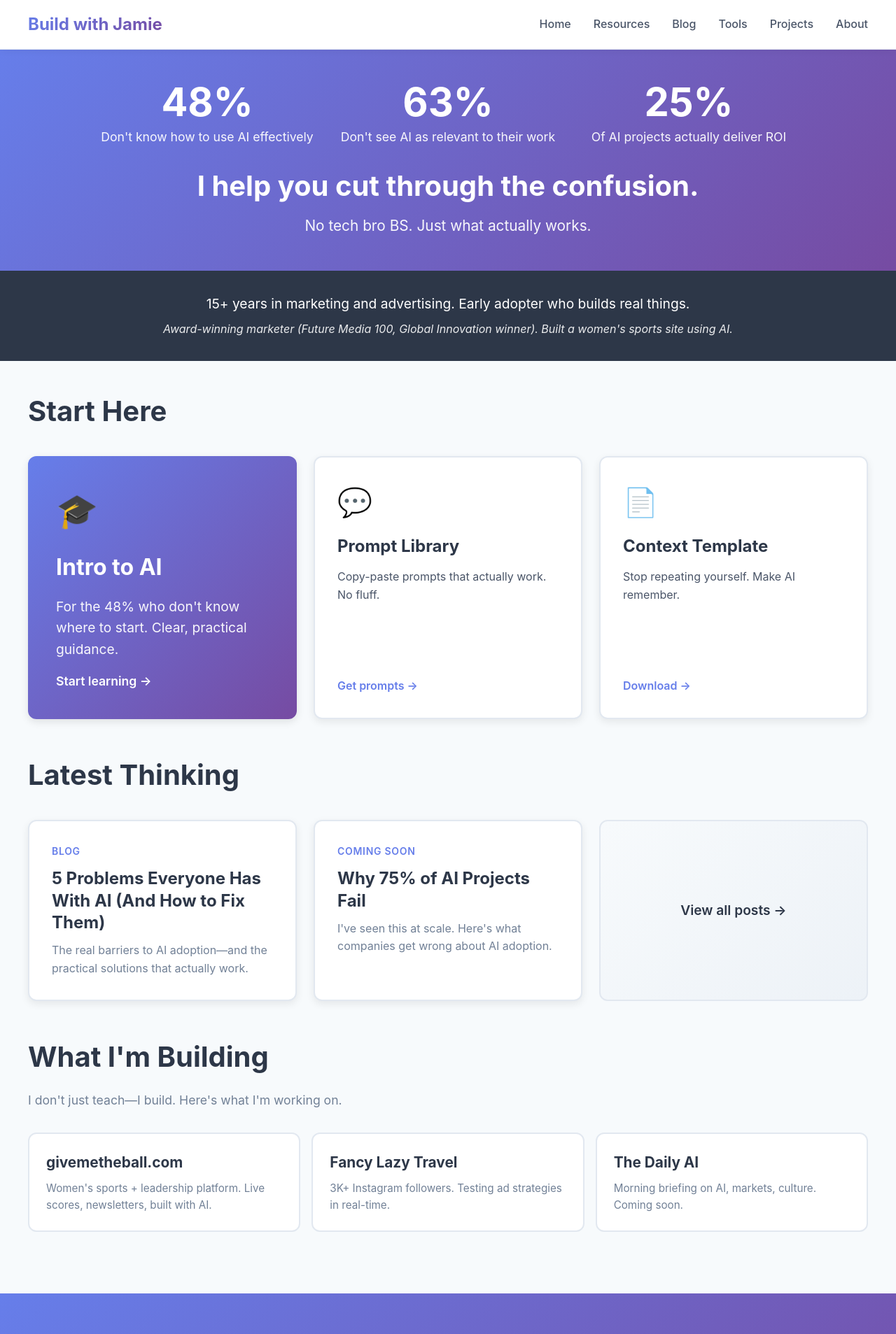
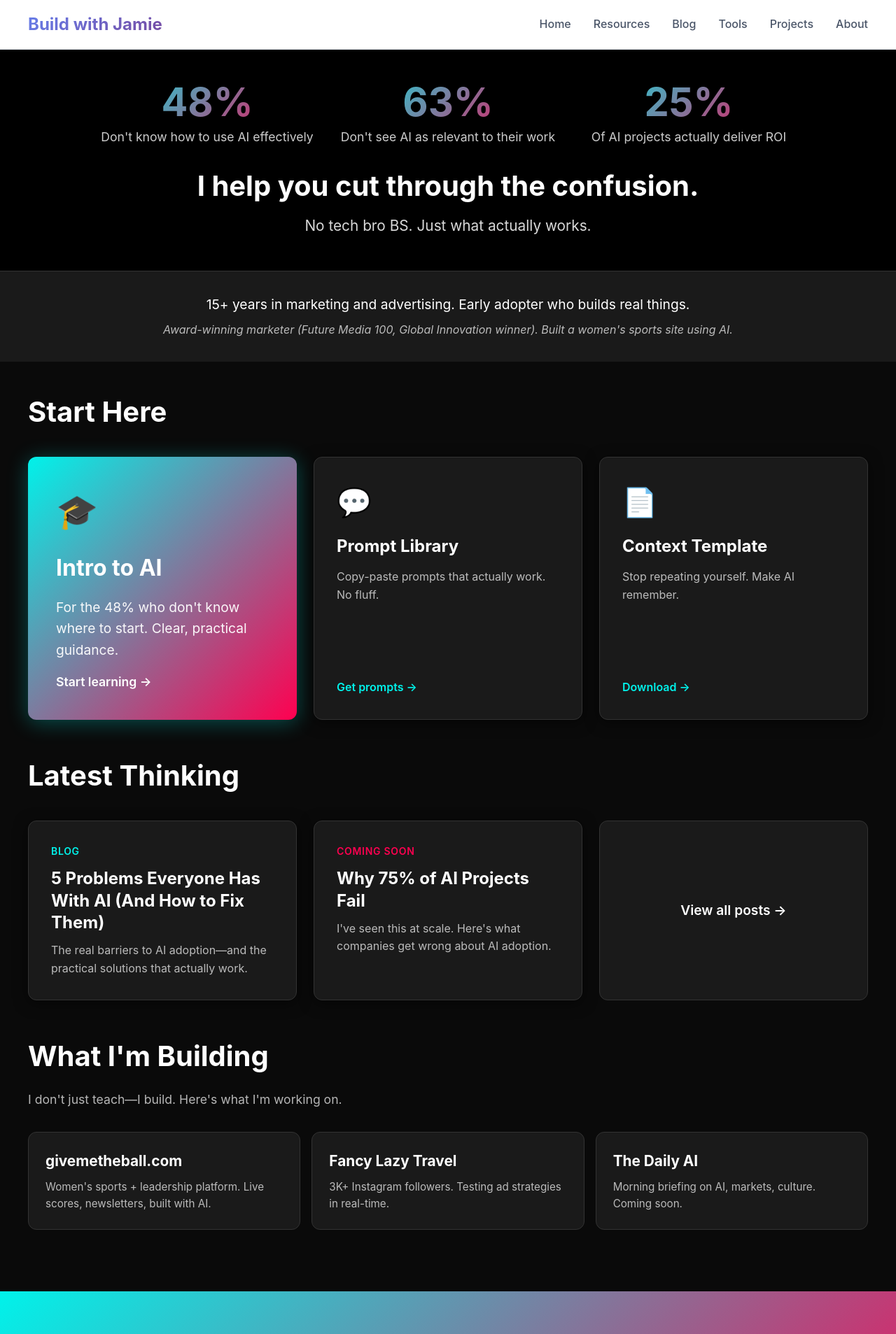
Before and after one commit to givemetheballai-debug/Buildwithjamie, a Next.js app: page / in a window 1280 px wide. Shown: the top 1907 px of the page at 70% size. Built offline with nearby package versions, Linux system fonts and the light colour scheme.

Commit message:
Update page.js

```diff
--- a/app/page.js
+++ b/app/page.js
@@ -8,11 +8,11 @@ export default function Home() {
     <>
       <Navigation />
 
-      {/* Stats Hero Section */}
+      {/* Stats Hero Section - Black + Neon */}
       <div style={{
         marginTop: '70px',
         padding: '3rem 2rem',
-        background: 'linear-gradient(135deg, #667eea 0%, #764ba2 100%)',
+        background: '#000000',
         color: 'white',
         textAlign: 'center'
       }}>
@@ -24,46 +24,73 @@ export default function Home() {
             marginBottom: '2rem'
           }}>
             <div>
-              <h2 style={{fontSize: '3.5rem', fontWeight: '700', marginBottom: '0.5rem', lineHeight: '1'}}>48%</h2>
-              <p style={{fontSize: '1.1rem', opacity: '0.95'}}>Don't know how to use AI effectively</p>
+              <h2 style={{
+                fontSize: '3.5rem',
+                fontWeight: '700',
+                marginBottom: '0.5rem',
+                lineHeight: '1',
+                background: 'linear-gradient(135deg, #00f2ea 0%, #ff0050 100%)',
+                WebkitBackgroundClip: 'text',
+                WebkitTextFillColor: 'transparent',
+                backgroundClip: 'text'
+              }}>48%</h2>
+              <p style={{fontSize: '1.1rem', opacity: '0.8'}}>Don't know how to use AI effectively</p>
             </div>
             <div>
-              <h2 style={{fontSize: '3.5rem', fontWeight: '700', marginBottom: '0.5rem', lineHeight: '1'}}>63%</h2>
-              <p style={{fontSize: '1.1rem', opacity: '0.95'}}>Don't see AI as relevant to their work</p>
+              <h2 style={{
+                fontSize: '3.5rem',
+                fontWeight: '700',
+                marginBottom: '0.5rem',
+                lineHeight: '1',
+                background: 'linear-gradient(135deg, #00f2ea 0%, #ff0050 100%)',
+                WebkitBackgroundClip: 'text',
+                WebkitTextFillColor: 'transparent',
+                backgroundClip: 'text'
+              }}>63%</h2>
+              <p style={{fontSize: '1.1rem', opacity: '0.8'}}>Don't see AI as relevant to their work</p>
             </div>
             <div>
-              <h2 style={{fontSize: '3.5rem', fontWeight: '700', marginBottom: '0.5rem', lineHeight: '1'}}>25%</h2>
-              <p style={{fontSize: '1.1rem', opacity: '0.95'}}>Of AI projects actually deliver ROI</p>
+              <h2 style={{
+                fontSize: '3.5rem',
+                fontWeight: '700',
+                marginBottom: '0.5rem',
+                lineHeight: '1',
+                background: 'linear-gradient(135deg, #00f2ea 0%, #ff0050 100%)',
+                WebkitBackgroundClip: 'text',
+                WebkitTextFillColor: 'transparent',
+                backgroundClip: 'text'
+              }}>25%</h2>
+              <p style={{fontSize: '1.1rem', opacity: '0.8'}}>Of AI projects actually deliver ROI</p>
             </div>
           </div>
 
           <h1 style={{fontSize: '2.5rem', fontWeight: '700', marginBottom: '1rem', lineHeight: '1.2'}}>
             I help you cut through the confusion.
           </h1>
-          <p style={{fontSize: '1.3rem', opacity: '0.95', lineHeight: '1.6'}}>
+          <p style={{fontSize: '1.3rem', opacity: '0.85', lineHeight: '1.6'}}>
             No tech bro BS. Just what actually works.
           </p>
         </div>
       </div>
 
       {/* Credibility Strip */}
-      <section style={{padding: '2rem', background: '#2d3748', color: 'white', textAlign: 'center'}}>
+      <section style={{padding: '2rem', background: '#1a1a1a', color: 'white', textAlign: 'center', borderTop: '1px solid #333'}}>
         <div style={{maxWidth: '900px', margin: '0 auto'}}>
           <p style={{fontSize: '1.2rem', lineHeight: '1.6', marginBottom: '0.5rem'}}>
             15+ years in marketing and advertising. Early adopter who builds real things.
           </p>
-          <p style={{fontSize: '1rem', fontStyle: 'italic', opacity: '0.9'}}>
+          <p style={{fontSize: '1rem', fontStyle: 'italic', opacity: '0.7'}}>
             Award-winning marketer (Future Media 100, Global Innovation winner). Built a women's sports site using AI.
           </p>
         </div>
       </section>
 
       {/* Main Content - Bento Grid */}
-      <section style={{padding: '2.5rem 2rem', background: '#f7fafc'}}>
+      <section style={{padding: '2.5rem 2rem', background: '#0a0a0a'}}>
         <div style={{maxWidth: '1200px', margin: '0 auto'}}>
 
           {/* Featured Resources - Bento Style */}
-          <h2 style={{fontSize: '2.5rem', fontWeight: '700', marginBottom: '2rem', color: '#2d3748'}}>
+          <h2 style={{fontSize: '2.5rem', fontWeight: '700', marginBottom: '2rem', color: 'white'}}>
             Start Here
           </h2>
 
@@ -76,7 +103,7 @@ export default function Home() {
             {/* Intro to AI - Large Block */}
             <a href="/resources/explainers" style={{
               padding: '2.5rem',
-              background: 'linear-gradient(135deg, #667eea 0%, #764ba2 100%)',
+              background: 'linear-gradient(135deg, #00f2ea 0%, #ff0050 100%)',
               color: 'white',
               borderRadius: '12px',
               textDecoration: 'none',
@@ -85,15 +112,15 @@ export default function Home() {
               justifyContent: 'space-between',
               minHeight: '280px',
               transition: 'transform 0.2s, box-shadow 0.2s',
-              boxShadow: '0 4px 12px rgba(0,0,0,0.1)'
+              boxShadow: '0 4px 30px rgba(0, 242, 234, 0.3)'
             }}
             onMouseOver={(e) => {
               e.currentTarget.style.transform = 'translateY(-4px)';
-              e.currentTarget.style.boxShadow = '0 8px 24px rgba(0,0,0,0.15)';
+              e.currentTarget.style.boxShadow = '0 8px 40px rgba(0, 242, 234, 0.5)';
             }}
             onMouseOut={(e) => {
               e.currentTarget.style.transform = 'translateY(0)';
-              e.currentTarget.style.boxShadow = '0 4px 12px rgba(0,0,0,0.1)';
+              e.currentTarget.style.boxShadow = '0 4px 30px rgba(0, 242, 234, 0.3)';
             }}>
               <div>
                 <div style={{fontSize: '3rem', marginBottom: '1rem'}}>🎓</div>
@@ -108,70 +135,74 @@ export default function Home() {
             {/* Prompt Library */}
             <a href="/resources/prompts" style={{
               padding: '2rem',
-              background: 'white',
-              color: '#2d3748',
+              background: '#1a1a1a',
+              color: 'white',
               borderRadius: '12px',
               textDecoration: 'none',
               display: 'flex',
               flexDirection: 'column',
               justifyContent: 'space-between',
               transition: 'transform 0.2s, box-shadow 0.2s',
-              boxShadow: '0 4px 12px rgba(0,0,0,0.08)',
-              border: '2px solid #e2e8f0'
+              boxShadow: '0 4px 20px rgba(0,0,0,0.5)',
+              border: '1px solid #333'
             }}
             onMouseOver={(e) => {
               e.currentTarget.style.transform = 'translateY(-4px)';
-              e.currentTarget.style.boxShadow = '0 8px 24px rgba(0,0,0,0.12)';
+              e.currentTarget.style.boxShadow = '0 8px 30px rgba(255, 0, 80, 0.3)';
+              e.currentTarget.style.borderColor = '#ff0050';
             }}
             onMouseOut={(e) => {
               e.currentTarget.style.transform = 'translateY(0)';
-              e.currentTarget.style.boxShadow = '0 4px 12px rgba(0,0,0,0.08)';
+              e.currentTarget.style.boxShadow = '0 4px 20px rgba(0,0,0,0.5)';
+              e.currentTarget.style.borderColor = '#333';
             }}>
               <div>
                 <div style={{fontSize: '2.5rem', marginBottom: '0.75rem'}}>💬</div>
                 <h3 style={{fontSize: '1.5rem', fontWeight: '700', marginBottom: '0.75rem'}}>Prompt Library</h3>
-                <p style={{fontSize: '1rem', color: '#4a5568', lineHeight: '1.6'}}>
+                <p style={{fontSize: '1rem', opacity: '0.7', lineHeight: '1.6'}}>
                   Copy-paste prompts that actually work. No fluff.
                 </p>
               </div>
-              <div style={{fontSize: '1rem', fontWeight: '600', color: '#667eea', marginTop: '1rem'}}>Get prompts →</div>
+              <div style={{fontSize: '1rem', fontWeight: '600', color: '#00f2ea', marginTop: '1rem'}}>Get prompts →</div>
             </a>
 
             {/* Context Template */}
             <a href="/resources/context-template" style={{
               padding: '2rem',
-              background: 'white',
-              color: '#2d3748',
+              background: '#1a1a1a',
+              color: 'white',
               borderRadius: '12px',
               textDecoration: 'none',
               display: 'flex',
               flexDirection: 'column',
               justifyContent: 'space-between',
               transition: 'transform 0.2s, box-shadow 0.2s',
-              boxShadow: '0 4px 12px rgba(0,0,0,0.08)',
-              border: '2px solid #e2e8f0'
+              boxShadow: '0 4px 20px rgba(0,0,0,0.5)',
+              border: '1px solid #333'
             }}
             onMouseOver={(e) => {
               e.currentTarget.style.transform = 'translateY(-4px)';
-              e.currentTarget.style.boxShadow = '0 8px 24px rgba(0,0,0,0.12)';
+              e.currentTarget.style.boxShadow = '0 8px 30px rgba(255, 0, 80, 0.3)';
+              e.currentTarget.style.borderColor = '#ff0050';
             }}
             onMouseOut={(e) => {
               e.currentTarget.style.transform = 'translateY(0)';
-              e.currentTarget.style.boxShadow = '0 4px 12px rgba(0,0,0,0.08)';
+              e.currentTarget.style.boxShadow = '0 4px 20px rgba(0,0,0,0.5)';
+              e.currentTarget.style.borderColor = '#333';
             }}>
               <div>
                 <div style={{fontSize: '2.5rem', marginBottom: '0.75rem'}}>📄</div>
                 <h3 style={{fontSize: '1.5rem', fontWeight: '700', marginBottom: '0.75rem'}}>Context Template</h3>
-                <p style={{fontSize: '1rem', color: '#4a5568', lineHeight: '1.6'}}>
+                <p style={{fontSize: '1rem', opacity: '0.7', lineHeight: '1.6'}}>
                   Stop repeating yourself. Make AI remember.
                 </p>
               </div>
-              <div style={{fontSize: '1rem', fontWeight: '600', color: '#667eea', marginTop: '1rem'}}>Download →</div>
+              <div style={{fontSize: '1rem', fontWeight: '600', color: '#00f2ea', marginTop: '1rem'}}>Download →</div>
             </a>
           </div>
 
           {/* Latest Thinking */}
-          <h2 style={{fontSize: '2.5rem', fontWeight: '700', marginBottom: '2rem', color: '#2d3748'}}>
+          <h2 style={{fontSize: '2.5rem', fontWeight: '700', marginBottom: '2rem', color: 'white'}}>
             Latest Thinking
           </h2>
 
@@ -183,19 +214,25 @@ export default function Home() {
           }}>
             <a href="/blog/5-problems" style={{
               padding: '2rem',
-              background: 'white',
+              background: '#1a1a1a',
               borderRadius: '12px',
               textDecoration: 'none',
-              color: '#2d3748',
-              boxShadow: '0 4px 12px rgba(0,0,0,0.08)',
-              transition: 'transform 0.2s',
-              border: '2px solid #e2e8f0'
+              color: 'white',
+              boxShadow: '0 4px 20px rgba(0,0,0,0.5)',
+              transition: 'transform 0.2s, border-color 0.2s',
+              border: '1px solid #333'
             }}
-            onMouseOver={(e) => e.currentTarget.style.transform = 'translateY(-4px)'}
-            onMouseOut={(e) => e.currentTarget.style.transform = 'translateY(0)'}>
+            onMouseOver={(e) => {
+              e.currentTarget.style.transform = 'translateY(-4px)';
+              e.currentTarget.style.borderColor = '#00f2ea';
+            }}
+            onMouseOut={(e) => {
+              e.currentTarget.style.transform = 'translateY(0)';
+              e.currentTarget.style.borderColor = '#333';
+            }}>
               <div style={{
                 fontSize: '0.875rem',
-                color: '#667eea',
+                color: '#00f2ea',
                 fontWeight: '600',
                 marginBottom: '0.75rem',
                 textTransform: 'uppercase',
@@ -204,26 +241,32 @@ export default function Home() {
               <h3 style={{fontSize: '1.5rem', fontWeight: '700', marginBottom: '0.75rem', lineHeight: '1.3'}}>
                 5 Problems Everyone Has With AI (And How to Fix Them)
               </h3>
-              <p style={{color: '#718096', lineHeight: '1.6'}}>
+              <p style={{opacity: '0.7', lineHeight: '1.6'}}>
                 The real barriers to AI adoption—and the practical solutions that actually work.
               </p>
             </a>
 
             <a href="/blog/enterprise-ai" style={{
               padding: '2rem',
-              background: 'white',
+              background: '#1a1a1a',
               borderRadius: '12px',
               textDecoration: 'none',
-              color: '#2d3748',
-              boxShadow: '0 4px 12px rgba(0,0,0,0.08)',
-              transition: 'transform 0.2s',
-              border: '2px solid #e2e8f0'
+              color: 'white',
+              boxShadow: '0 4px 20px rgba(0,0,0,0.5)',
+              transition: 'transform 0.2s, border-color 0.2s',
+              border: '1px solid #333'
             }}
-            onMouseOver={(e) => e.currentTarget.style.transform = 'translateY(-4px)'}
-            onMouseOut={(e) => e.currentTarget.style.transform = 'translateY(0)'}>
+            onMouseOver={(e) => {
+              e.currentTarget.style.transform = 'translateY(-4px)';
+              e.currentTarget.style.borderColor = '#00f2ea';
+            }}
+            onMouseOut={(e) => {
+              e.currentTarget.style.transform = 'translateY(0)';
+              e.currentTarget.style.borderColor = '#333';
+            }}>
               <div style={{
                 fontSize: '0.875rem',
-                color: '#667eea',
+                color: '#ff0050',
                 fontWeight: '600',
                 marginBottom: '0.75rem',
                 textTransform: 'uppercase',
@@ -232,36 +275,42 @@ export default function Home() {
               <h3 style={{fontSize: '1.5rem', fontWeight: '700', marginBottom: '0.75rem', lineHeight: '1.3'}}>
                 Why 75% of AI Projects Fail
               </h3>
-              <p style={{color: '#718096', lineHeight: '1.6'}}>
+              <p style={{opacity: '0.7', lineHeight: '1.6'}}>
                 I've seen this at scale. Here's what companies get wrong about AI adoption.
               </p>
             </a>
 
             <a href="/blog" style={{
               padding: '2rem',
-              background: 'linear-gradient(135deg, #f7fafc 0%, #edf2f7 100%)',
+              background: '#1a1a1a',
               borderRadius: '12px',
               textDecoration: 'none',
-              color: '#2d3748',
+              color: 'white',
               display: 'flex',
               alignItems: 'center',
               justifyContent: 'center',
               fontSize: '1.2rem',
               fontWeight: '600',
-              transition: 'transform 0.2s',
-              border: '2px solid #e2e8f0'
+              transition: 'transform 0.2s, border-color 0.2s',
+              border: '1px solid #333'
             }}
-            onMouseOver={(e) => e.currentTarget.style.transform = 'translateY(-4px)'}
-            onMouseOut={(e) => e.currentTarget.style.transform = 'translateY(0)'}>
+            onMouseOver={(e) => {
+              e.currentTarget.style.transform = 'translateY(-4px)';
+              e.currentTarget.style.borderColor = '#ff0050';
+            }}
+            onMouseOut={(e) => {
+              e.currentTarget.style.transform = 'translateY(0)';
+              e.currentTarget.style.borderColor = '#333';
+            }}>
               View all posts →
             </a>
           </div>
 
           {/* What I'm Building */}
-          <h2 style={{fontSize: '2.5rem', fontWeight: '700', marginBottom: '1rem', color: '#2d3748'}}>
+          <h2 style={{fontSize: '2.5rem', fontWeight: '700', marginBottom: '1rem', color: 'white'}}>
             What I'm Building
           </h2>
-          <p style={{fontSize: '1.1rem', color: '#718096', marginBottom: '2rem'}}>
+          <p style={{fontSize: '1.1rem', opacity: '0.7', marginBottom: '2rem', color: 'white'}}>
             I don't just teach—I build. Here's what I'm working on.
           </p>
 
@@ -273,42 +322,42 @@ export default function Home() {
           }}>
             <div style={{
               padding: '1.5rem',
-              background: 'white',
+              background: '#1a1a1a',
               borderRadius: '12px',
-              border: '2px solid #e2e8f0'
+              border: '1px solid #333'
             }}>
-              <h3 style={{fontSize: '1.3rem', fontWeight: '700', marginBottom: '0.5rem', color: '#2d3748'}}>
+              <h3 style={{fontSize: '1.3rem', fontWeight: '700', marginBottom: '0.5rem', color: 'white'}}>
                 givemetheball.com
               </h3>
-              <p style={{fontSize: '0.95rem', color: '#718096', lineHeight: '1.6'}}>
+              <p style={{fontSize: '0.95rem', opacity: '0.7', lineHeight: '1.6', color: 'white'}}>
                 Women's sports + leadership platform. Live scores, newsletters, built with AI.
               </p>
             </div>
 
             <div style={{
               padding: '1.5rem',
-              background: 'white',
+              background: '#1a1a1a',
               borderRadius: '12px',
-              border: '2px solid #e2e8f0'
+              border: '1px solid #333'
             }}>
-              <h3 style={{fontSize: '1.3rem', fontWeight: '700', marginBottom: '0.5rem', color: '#2d3748'}}>
+              <h3 style={{fontSize: '1.3rem', fontWeight: '700', marginBottom: '0.5rem', color: 'white'}}>
                 Fancy Lazy Travel
               </h3>
-              <p style={{fontSize: '0.95rem', color: '#718096', lineHeight: '1.6'}}>
+              <p style={{fontSize: '0.95rem', opacity: '0.7', lineHeight: '1.6', color: 'white'}}>
                 3K+ Instagram followers. Testing ad strategies in real-time.
               </p>
             </div>
 
             <div style={{
               padding: '1.5rem',
-              background: 'white',
+              background: '#1a1a1a',
               borderRadius: '12px',
-              border: '2px solid #e2e8f0'
+              border: '1px solid #333'
             }}>
-              <h3 style={{fontSize: '1.3rem', fontWeight: '700', marginBottom: '0.5rem', color: '#2d3748'}}>
+              <h3 style={{fontSize: '1.3rem', fontWeight: '700', marginBottom: '0.5rem', color: 'white'}}>
                 The Daily AI
               </h3>
-              <p style={{fontSize: '0.95rem', color: '#718096', lineHeight: '1.6'}}>
+              <p style={{fontSize: '0.95rem', opacity: '0.7', lineHeight: '1.6', color: 'white'}}>
                 Morning briefing on AI, markets, culture. Coming soon.
               </p>
             </div>
@@ -320,7 +369,7 @@ export default function Home() {
       {/* Newsletter CTA - Full Width */}
       <section style={{
         padding: '3rem 2rem',
-        background: 'linear-gradient(135deg, #667eea 0%, #764ba2 100%)',
+        background: 'linear-gradient(135deg, #00f2ea 0%, #ff0050 100%)',
         color: 'white'
       }}>
         <div style={{maxWidth: '700px', margin: '0 auto', textAlign: 'center'}}>
@@ -352,18 +401,24 @@ export default function Home() {
             />
             <button style={{
               padding: '1rem 2rem',
-              background: 'white',
-              color: '#667eea',
+              background: '#000000',
+              color: 'white',
               border: 'none',
               borderRadius: '8px',
               fontSize: '1rem',
               fontWeight: '700',
               cursor: 'pointer',
               whiteSpace: 'nowrap',
-              transition: 'transform 0.2s'
+              transition: 'transform 0.2s, box-shadow 0.2s'
             }}
-            onMouseOver={(e) => e.currentTarget.style.transform = 'scale(1.05)'}
-            onMouseOut={(e) => e.currentTarget.style.transform = 'scale(1)'}>
+            onMouseOver={(e) => {
+              e.currentTarget.style.transform = 'scale(1.05)';
+              e.currentTarget.style.boxShadow = '0 8px 20px rgba(0,0,0,0.4)';
+            }}
+            onMouseOut={(e) => {
+              e.currentTarget.style.transform = 'scale(1)';
+              e.currentTarget.style.boxShadow = 'none';
+            }}>
               Join the Waitlist
             </button>
           </form>
```
